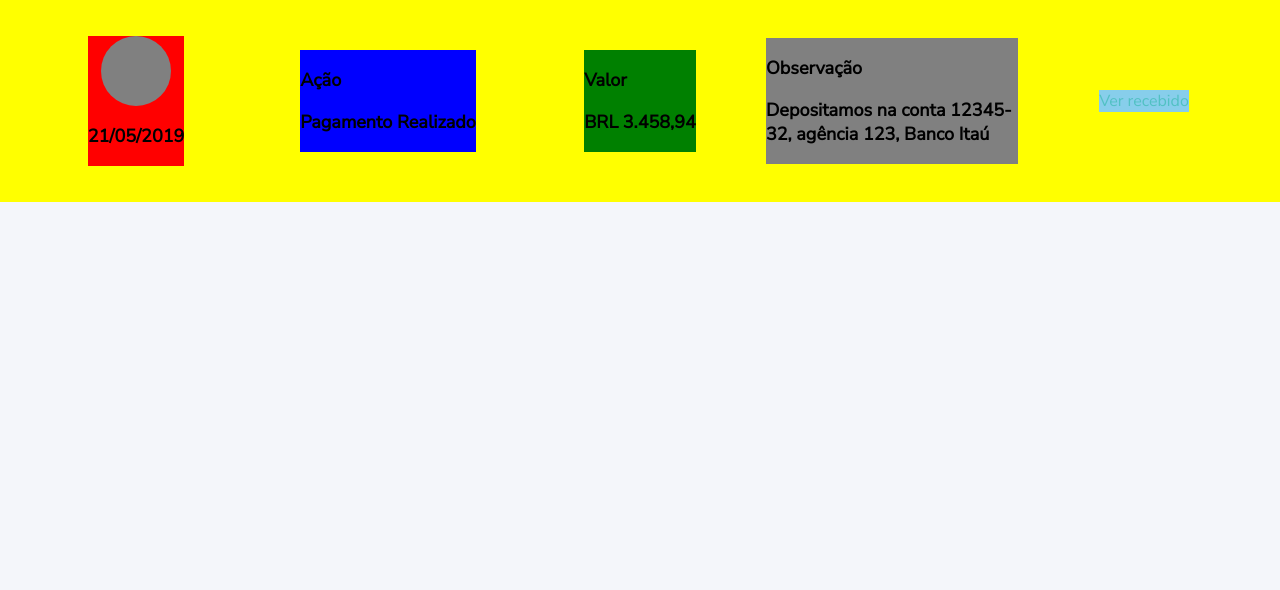
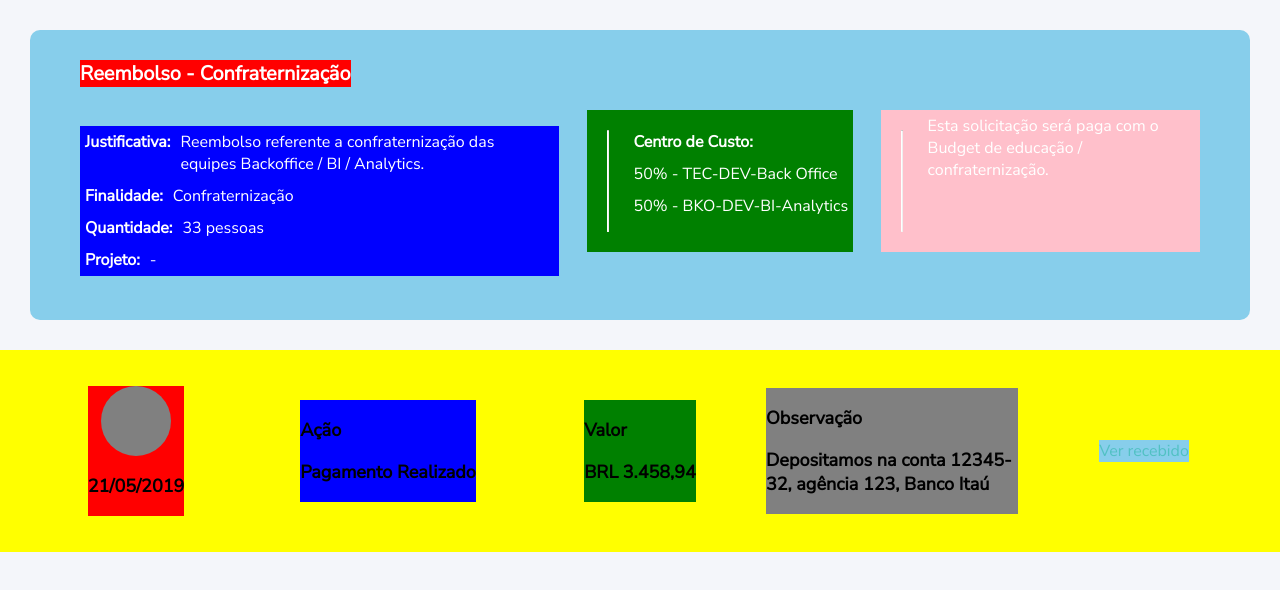
Before and after one commit to Daniel-Quirino/hotmart-challenge-front, a React (Create React App) app: page / in a window 1280 px wide. Shown: the top 590 px of the page. Built offline with nearby package versions, Linux system fonts and the light colour scheme.

Commit message:
Adicionado página para conter o header e a timelime

```diff
--- /dev/null
+++ b/src/Pages/Home/Home.js
@@ -0,0 +1,17 @@
+import React from 'react';
+import QuickOps from '../QuickOps';
+import Timeline from '../Timeline';
+
+import './Home.scss';
+
+const Home = () => {
+  console.log('Passou aqui')
+  return (
+      <div>
+        <QuickOps />
+        <Timeline />
+      </div>
+  );
+}
+
+export default Home;
--- /dev/null
+++ b/src/Pages/Home/Home.scss
@@ -0,0 +1,3 @@
+.teste {
+  color: black;
+}
--- a/src/Pages/Timeline/Timeline.js
+++ b/src/Pages/Timeline/Timeline.js
@@ -39,7 +39,7 @@ const Timeline = () => {
 
   useEffect(() => {
     console.log(state);
-  },[]);
+  });
 
   return (
     <li className='timeline' >
--- a/src/Routes.js
+++ b/src/Routes.js
@@ -1,15 +1,16 @@
 import React from "react";
 import { BrowserRouter, Switch, Route } from "react-router-dom";
 
-import QuickOps from './Pages/QuickOps';
-import Timeline from './Pages/Timeline';
+// import QuickOps from './Pages/QuickOps';
+// import Timeline from './Pages/Timeline';
+import Home from './Pages/Home/Home';
 
 
 export const Routes = () => {
   return (
     <BrowserRouter>
         <Switch>
-            <Route path="/" exact={true} component={Timeline} />
+            <Route path="/" exact={true} component={Home} />
         </Switch>
     </BrowserRouter>
   );
```
Also changed, not shown: src/Pages/Home/index.js (added).
